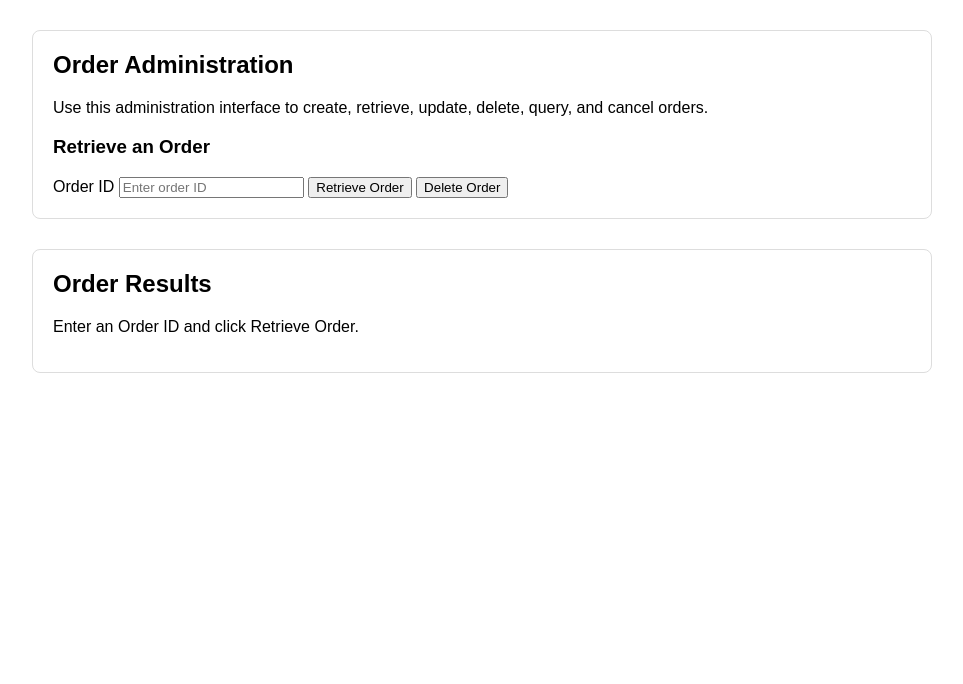
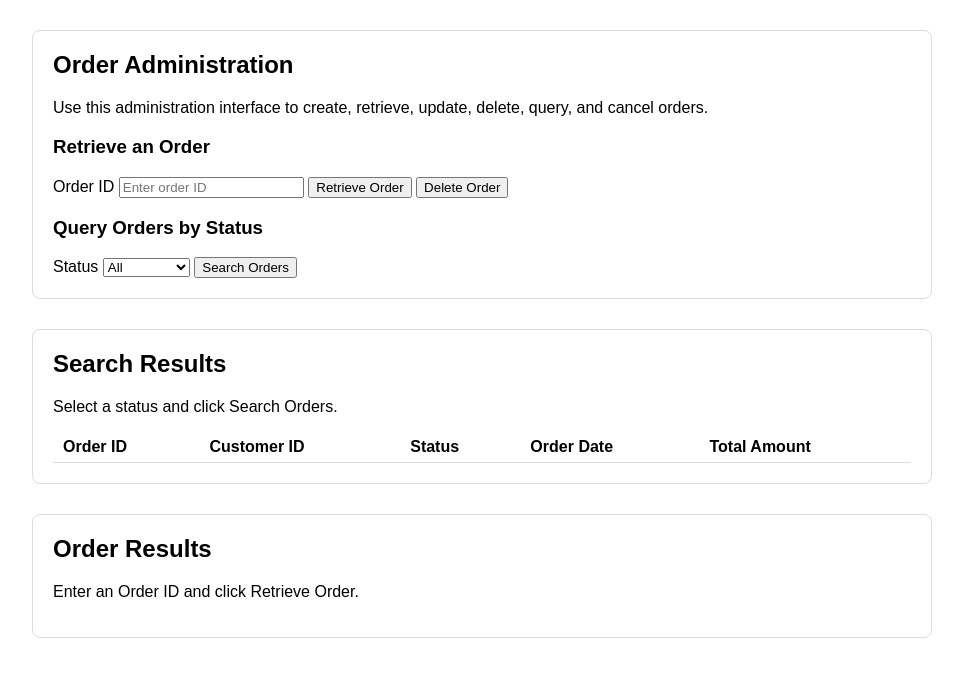
Before and after one commit to CSCI-GA-2820-FA26-001/orders, a Python web app: template service/templates/index.html in a window 1280 px wide. Shown: the part 116-800 px from the top of the page, without its empty margins (8-971 px from the left). Run offline with Jinja, Linux system fonts and the light colour scheme; the template is opened without the code that fills it, so the values that code supplies are empty.

Commit message:
Add UI filter to query Orders by status (#81)
Add a status dropdown and Search Orders button to the administration UI
that calls GET /api/orders?status=... and lists matching Orders in a
results table, showing an empty result without an error when nothing
matches. Add Selenium BDD scenarios for filtering by status and for no
matching Orders.

```diff
--- a/service/static/css/style.css
+++ b/service/static/css/style.css
@@ -22,3 +22,15 @@ h1,
 h2 {
     margin-top: 0;
 }
+
+#search-results-table {
+    width: 100%;
+    border-collapse: collapse;
+}
+
+#search-results-table th,
+#search-results-table td {
+    padding: 6px 10px;
+    border-bottom: 1px solid #ddd;
+    text-align: left;
+}
--- a/service/static/js/orders.js
+++ b/service/static/js/orders.js
@@ -93,4 +93,52 @@ document.addEventListener("DOMContentLoaded", () => {
             resultsMessage.textContent = "Unable to delete the order.";
         }
     });
+    const statusFilter = document.getElementById("status-filter");
+    const searchButton = document.getElementById("search-orders-btn");
+    const searchMessage = document.getElementById("search-message");
+    const searchResultsBody = document.getElementById("search-results-body");
+
+    searchButton.addEventListener("click", async () => {
+        const selectedStatus = statusFilter.value;
+        const url = selectedStatus
+            ? `/api/orders?status=${encodeURIComponent(selectedStatus)}`
+            : "/api/orders";
+
+        searchResultsBody.innerHTML = "";
+
+        try {
+            const response = await fetch(url);
+
+            if (!response.ok) {
+                searchMessage.textContent = "Unable to search orders.";
+                return;
+            }
+
+            const orders = await response.json();
+
+            orders.forEach((order) => {
+                const row = document.createElement("tr");
+
+                [
+                    order.order_id,
+                    order.customer_id,
+                    order.status,
+                    order.order_date,
+                    order.total_amount,
+                ].forEach((value) => {
+                    const cell = document.createElement("td");
+                    cell.textContent = value;
+                    row.appendChild(cell);
+                });
+
+                searchResultsBody.appendChild(row);
+            });
+
+            searchMessage.textContent = orders.length
+                ? `${orders.length} order(s) found.`
+                : "No orders found.";
+        } catch (error) {
+            searchMessage.textContent = "Unable to search orders.";
+        }
+    });
 });
--- a/service/templates/index.html
+++ b/service/templates/index.html
@@ -51,6 +51,46 @@
                     Delete Order
                 </button>
             </div>
+
+            <div id="query-orders-section">
+                <h3>Query Orders by Status</h3>
+
+                <label for="status-filter">Status</label>
+
+                <select id="status-filter" name="status-filter">
+                    <option value="">All</option>
+                    <option value="pending">pending</option>
+                    <option value="processing">processing</option>
+                    <option value="shipped">shipped</option>
+                    <option value="delivered">delivered</option>
+                    <option value="cancelled">cancelled</option>
+                </select>
+
+                <button id="search-orders-btn" type="button">
+                    Search Orders
+                </button>
+            </div>
+        </section>
+
+        <section id="search-results">
+            <h2>Search Results</h2>
+
+            <p id="search-message">
+                Select a status and click Search Orders.
+            </p>
+
+            <table id="search-results-table">
+                <thead>
+                    <tr>
+                        <th>Order ID</th>
+                        <th>Customer ID</th>
+                        <th>Status</th>
+                        <th>Order Date</th>
+                        <th>Total Amount</th>
+                    </tr>
+                </thead>
+                <tbody id="search-results-body"></tbody>
+            </table>
         </section>
 
         <section id="order-results">
```
Also changed, not shown: features/steps/order_steps.py (added, +37 -0 lines), features/steps/web_steps.py (+45 -1 lines), 3 other files.
